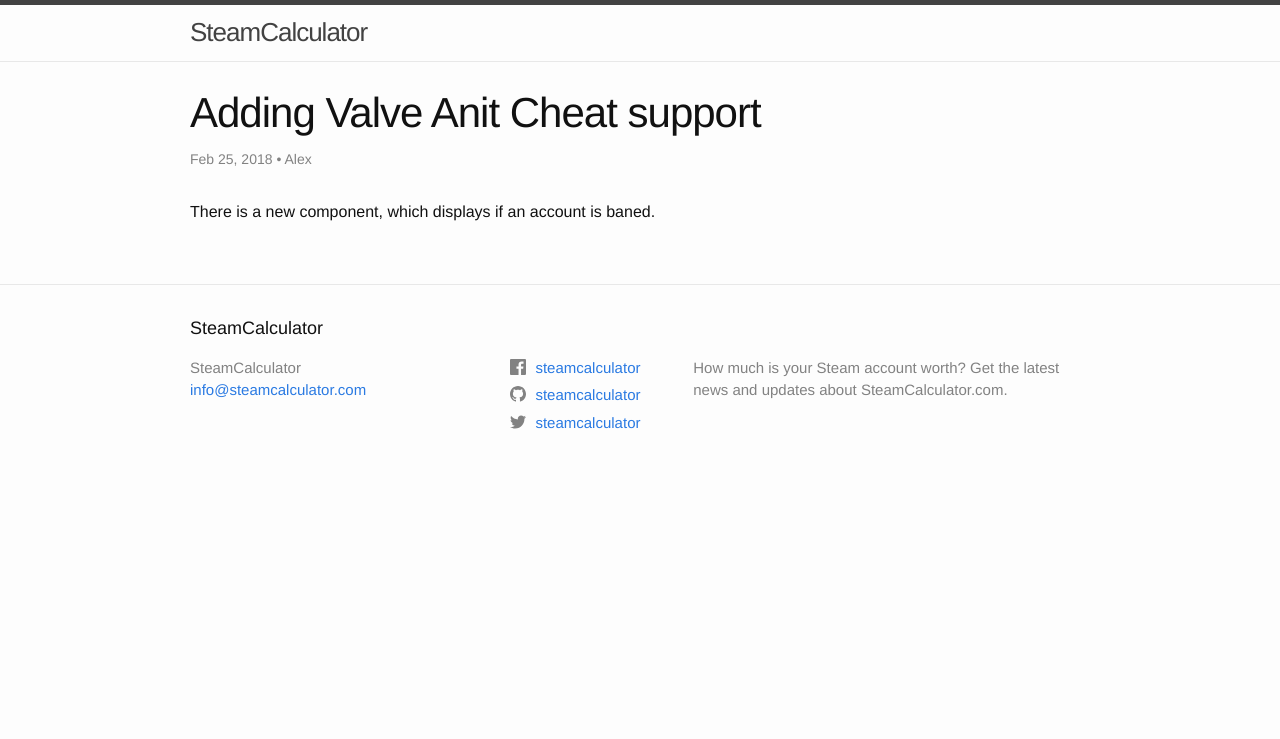
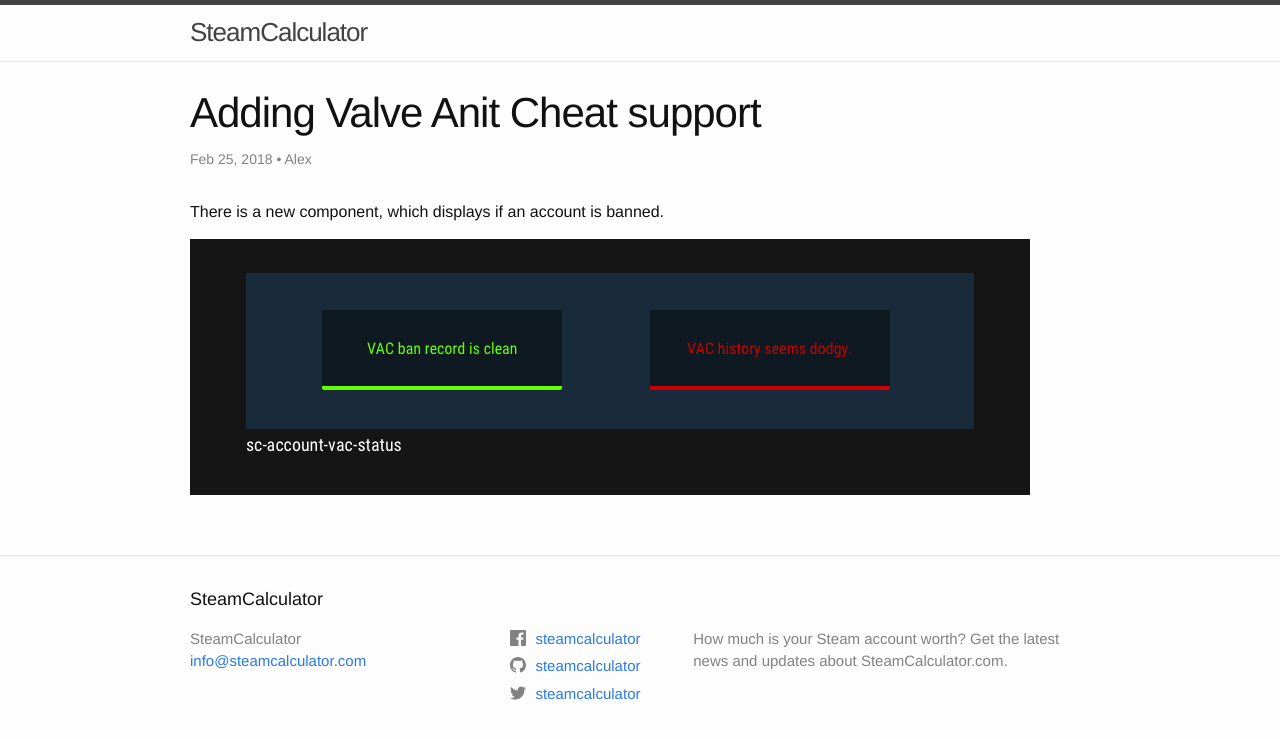
Before and after one commit to steamcalculator/blog, a Jekyll site: the page built from _posts/2018-02-25-adding-vac-support.markdown, in a window 1280 px wide. Shown: the top 739 px of the page. Built offline with Jekyll 4.4.1, drawn with Linux system fonts in a browser that asks for light colours.

Commit message:
Add VAC component graphic

```diff
--- a/_posts/2018-02-25-adding-vac-support.markdown
+++ b/_posts/2018-02-25-adding-vac-support.markdown
@@ -6,4 +6,6 @@ categories: steamcalculator update vac
 author: Alex
 ---
 
-There is a new component, which displays if an account is baned.
+There is a new component, which displays if an account is banned.
+
+![Image VAC Component](https://raw.githubusercontent.com/steamcalculator/blog/master/assets/img/sc-vac-component-0-60.gif)
```
Also changed, not shown: assets/img/sc-vac-component-0-60.gif (added), 1 other file.
